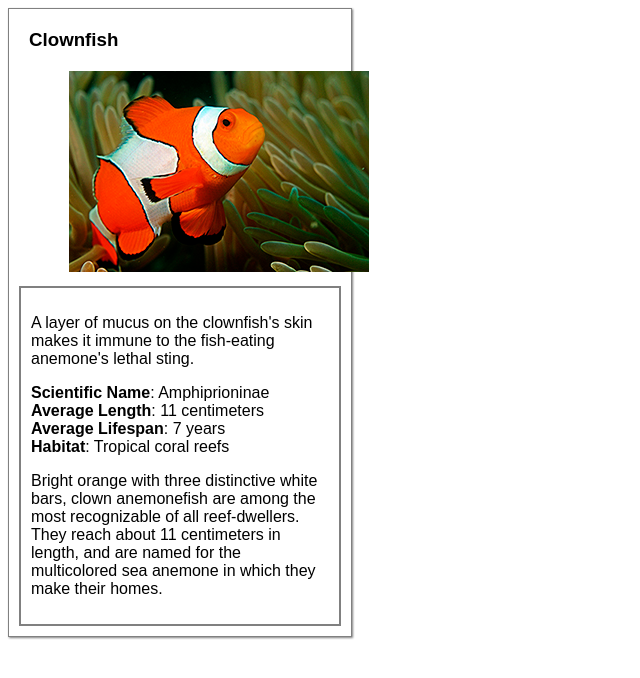
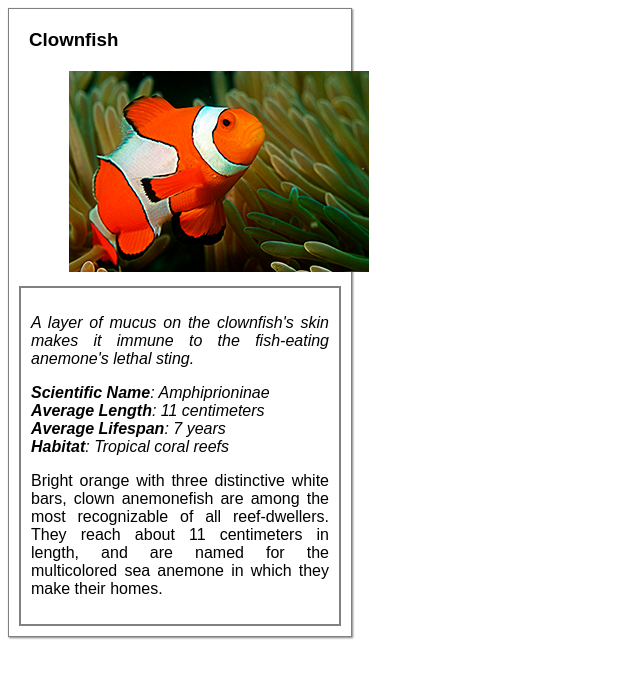
Before and after one commit to misterj3000/PickMe, a plain HTML site: page fend-animal-trading-cards-master/card.html in a window 1280 px wide. Shown: the whole page, without its empty margins (0-640 px from the left). Drawn offline with Linux system fonts and the light colour scheme.

Commit message:
Add files via upload

```diff
--- a/fend-animal-trading-cards-master/styles.css
+++ b/fend-animal-trading-cards-master/styles.css
@@ -16,19 +16,27 @@
 .text{ font-family: arial;
     width: 298px;
     padding: 10px;
-    margin: 0; }
+    margin: 0;
+	text-align: justify;
+    text-justify: inter-word;
+}
 
 
-.span{  font-weight: bold;}
+.span{ font-weight: bold;}
 
-.nobullet{ list-style-type: none;}
+.nobullet{ list-style-type: none;
+           font-style: italic;
+           text-align: justify;
+           text-justify: inter-word;}
 
 .img{ width: 298px;
     padding: 10px;
-   border: ;
+   border: ; -
     margin: 0;
     position: relative;
     left: 40px;
 	}
 
-.descriptor{  }
+.descriptor{font-style: italic;
+            text-align: justify;
+            text-justify: inter-word;  }
```
